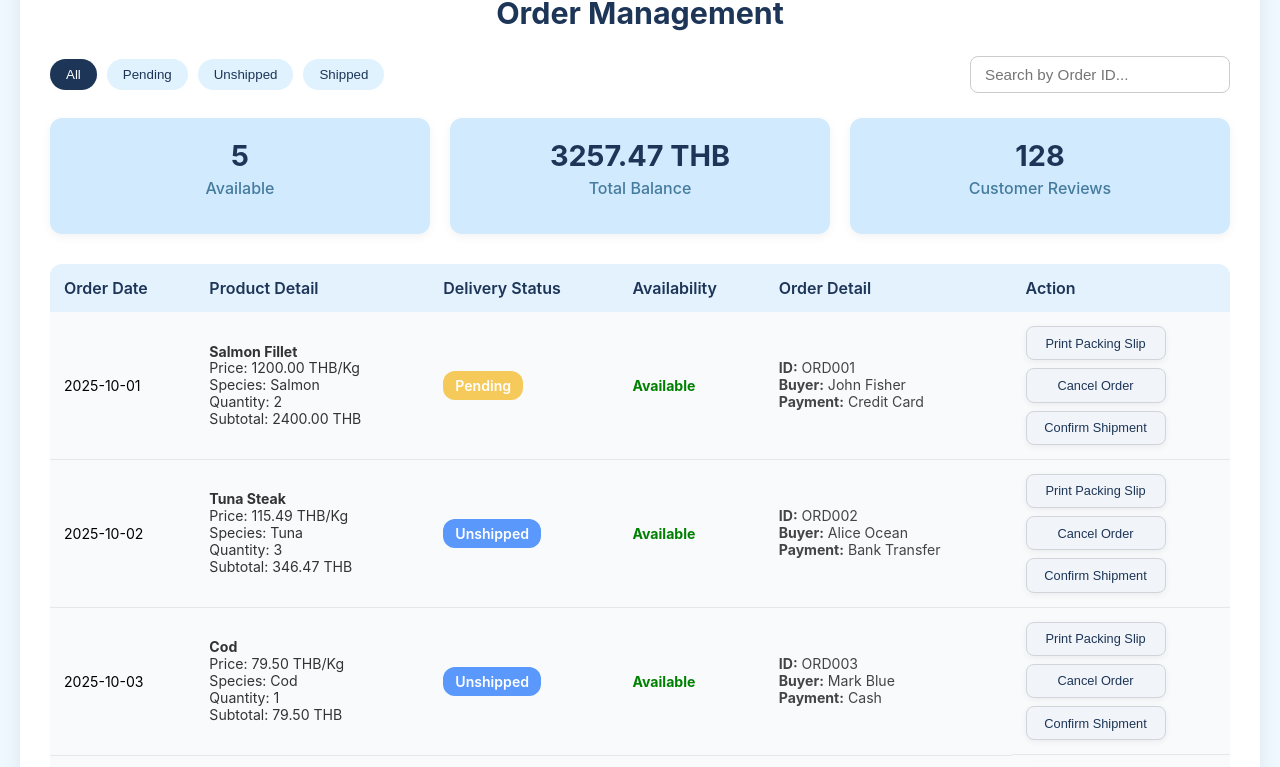
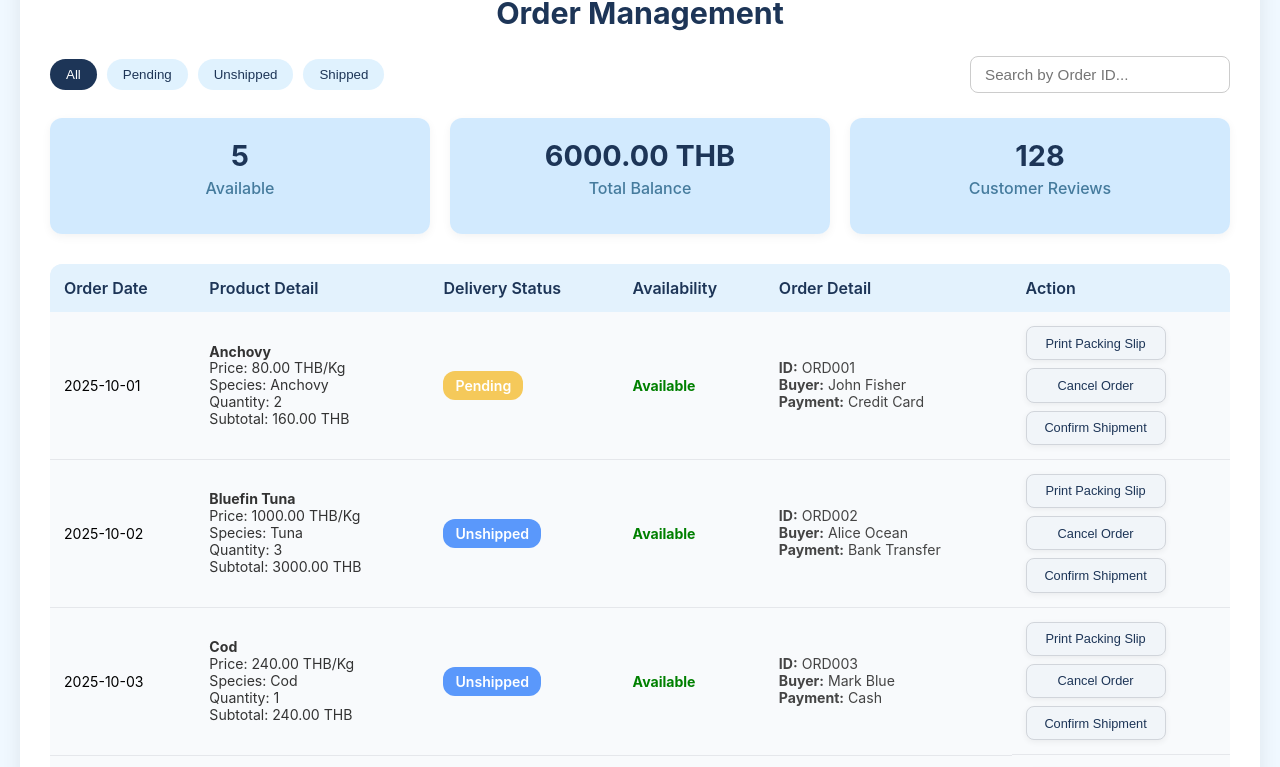
Before and after one commit to SHERATONS/FISHERMEN, a React (Create React App) app in the folder frontend/: page /manage in a window 1280 px wide. Shown: the part 168-935 px from the top of the page. Built offline with nearby package versions, Linux system fonts and the light colour scheme.

Commit message:
Update2: BuyerReviews and Manage page

```diff
--- a/frontend/src/pages/BuyerReviews.js
+++ b/frontend/src/pages/BuyerReviews.js
@@ -13,11 +13,11 @@ const BuyerReviews = () => {
   const statuses = ['All', 'Pending', 'Completed', 'Cancelled'];
 
   const orders = [
-    { id: 'ORD101', seller: 'Ocean Fish Co.', product: 'Salmon Fillet', quantity: 2, price: 12.99, status: 'Completed' },
-    { id: 'ORD102', seller: 'Blue Sea Market', product: 'Tuna Steak', quantity: 1, price: 15.49, status: 'Completed' },
-    { id: 'ORD103', seller: 'Fresh Catch Ltd.', product: 'Cod Fillet', quantity: 3, price: 10.99, status: 'Completed' },
-    { id: 'ORD104', seller: 'Ocean Fish Co.', product: 'Mackerel', quantity: 1, price: 9.50, status: 'Completed' },
-    { id: 'ORD105', seller: 'Seafood Hub', product: 'Sea Bass', quantity: 2, price: 14.75, status: 'Completed' },
+    { id: 'ORD101', seller: 'Ocean Fish Co.', product: 'Salmon', quantity: 2, price: 360, status: 'Completed' },
+    { id: 'ORD102', seller: 'Blue Sea Market', product: 'Tuna', quantity: 1, price: 380, status: 'Completed' },
+    { id: 'ORD103', seller: 'Fresh Catch Ltd.', product: 'Cod', quantity: 4, price: 240, status: 'Completed' },
+    { id: 'ORD104', seller: 'Ocean Fish Co.', product: 'Mackerel', quantity: 1, price: 110, status: 'Completed' },
+    { id: 'ORD105', seller: 'Seafood Hub', product: 'Sea Bass', quantity: 2, price: 420, status: 'Completed' },
   ];
 
   const filteredOrders = orders.filter(order =>
--- a/frontend/src/pages/Manage.js
+++ b/frontend/src/pages/Manage.js
@@ -11,9 +11,9 @@ const Manage = () => {
       date: '2025-10-01',
       buyer: 'John Fisher',
       payment: 'Credit Card',
-      product: 'Salmon Fillet',
-      price: 1200,
-      species: 'Salmon',
+      product: 'Anchovy',
+      price: 80,
+      species: 'Anchovy',
       quantity: 2,
       status: 'Pending',
     },
@@ -22,8 +22,8 @@ const Manage = () => {
       date: '2025-10-02',
       buyer: 'Alice Ocean',
       payment: 'Bank Transfer',
-      product: 'Tuna Steak',
-      price: 115.49,
+      product: 'Bluefin Tuna',
+      price: 1000,
       species: 'Tuna',
       quantity: 3,
       status: 'Unshipped',
@@ -34,7 +34,7 @@ const Manage = () => {
       buyer: 'Mark Blue',
       payment: 'Cash',
       product: 'Cod',
-      price: 79.50,
+      price: 240,
       species: 'Cod',
       quantity: 1,
       status: 'Unshipped',
@@ -44,9 +44,9 @@ const Manage = () => {
       date: '2025-10-04',
       buyer: 'Sophia Net',
       payment: 'Credit Card',
-      product: 'Mackerel',
-      price: 90.5,
-      species: 'Mackerel',
+      product: 'Kingfish',
+      price: 440,
+      species: 'Kingfish',
       quantity: 4,
       status: 'Shipped',
     },
@@ -56,7 +56,7 @@ const Manage = () => {
       buyer: 'Liam Boat',
       payment: 'Bank Transfer',
       product: 'Sea Bass',
-      price: 34.75,
+      price: 420,
       species: 'Sea Bass',
       quantity: 2,
       status: 'Shipped',
```
